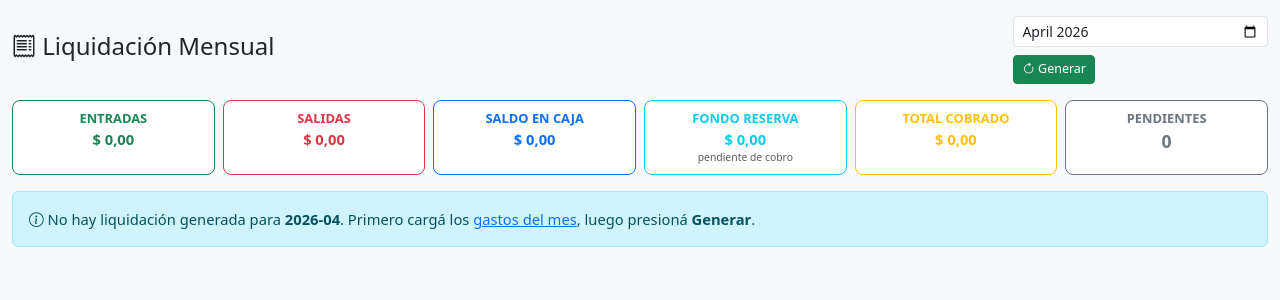
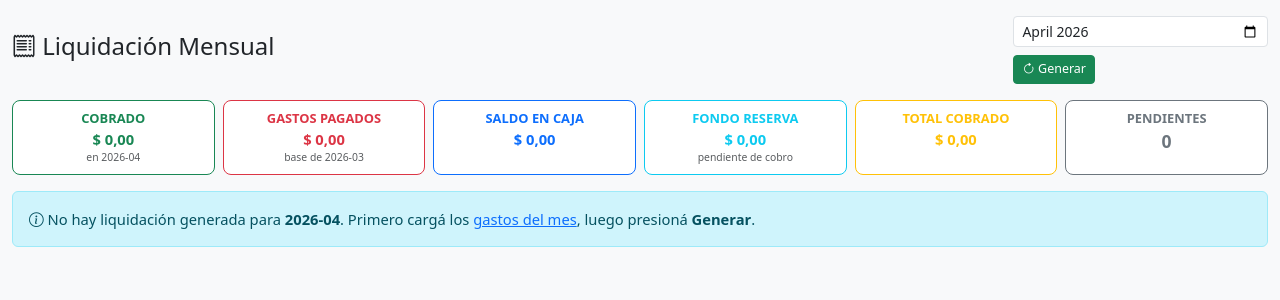
Before and after one commit to ncmartin77/consorcio, a Flask app: page /liquidacion in a window 1280 px wide. Shown: the part 76-376 px from the top of the page. Run offline with Flask 3, Linux system fonts and the light colour scheme.

Commit message:
Fix caja panel: salidas show previous month (gastos basis), not current month
ENTRADAS = propietario payments collected in the liquidation period
SALIDAS = factura/expense payments from the PREVIOUS month (those that
generated this liquidation's gastos basis)

Also labels COBRADO and GASTOS PAGADOS now show which period each refers to.

Co-Authored-By: Claude Sonnet 4.6 <noreply@anthropic.com>

```diff
--- a/app.py
+++ b/app.py
@@ -274,7 +274,10 @@ def liquidacion(periodo=None):
     pendientes = sum(1 for r in liq if r.get("tipo_pago", "PENDIENTE") not in ("TOTAL",))
     total_cobrado = sum(r.get("monto_pagado", 0) for r in liq)
     saldo_caja, _, _ = db.get_saldo_caja()  # balance acumulado total
-    entradas, salidas = db.get_movimientos_periodo(periodo)  # solo este mes
+    # Entradas = propietarios pagando en el período de la liquidación
+    # Salidas = facturas/gastos pagados en el mes ANTERIOR (que generaron esta liquidación)
+    entradas, _ = db.get_movimientos_periodo(periodo)
+    _, salidas = db.get_movimientos_periodo(mes_gastos)
     fondo = db.get_fondo_reserva()
     liq_cerrada = db.liq_esta_cerrada(periodo)
     liq_generada = db.liquidacion_existe(periodo)
@@ -282,6 +285,7 @@ def liquidacion(periodo=None):
                            liq=liq,
                            gastos=gastos,
                            periodo=periodo,
+                           mes_gastos=mes_gastos,
                            total_gastos=total_gastos,
                            total_a_pagar=total_a_pagar,
                            total_deuda=total_deuda,
--- a/templates/liquidacion.html
+++ b/templates/liquidacion.html
@@ -38,16 +38,18 @@
   <div class="col-md-2">
     <div class="card border-success text-center h-100">
       <div class="card-body py-2 px-1">
-        <div class="small text-success fw-bold">ENTRADAS</div>
+        <div class="small text-success fw-bold">COBRADO</div>
         <div class="fw-bold text-success">$ {{ "%.2f"|format(entradas_caja)|replace(".",",") }}</div>
+        <div class="text-muted" style="font-size:0.65rem">en {{ periodo }}</div>
       </div>
     </div>
   </div>
   <div class="col-md-2">
     <div class="card border-danger text-center h-100">
       <div class="card-body py-2 px-1">
-        <div class="small text-danger fw-bold">SALIDAS</div>
+        <div class="small text-danger fw-bold">GASTOS PAGADOS</div>
         <div class="fw-bold text-danger">$ {{ "%.2f"|format(salidas_caja)|replace(".",",") }}</div>
+        <div class="text-muted" style="font-size:0.65rem">base de {{ mes_gastos }}</div>
       </div>
     </div>
   </div>
```
